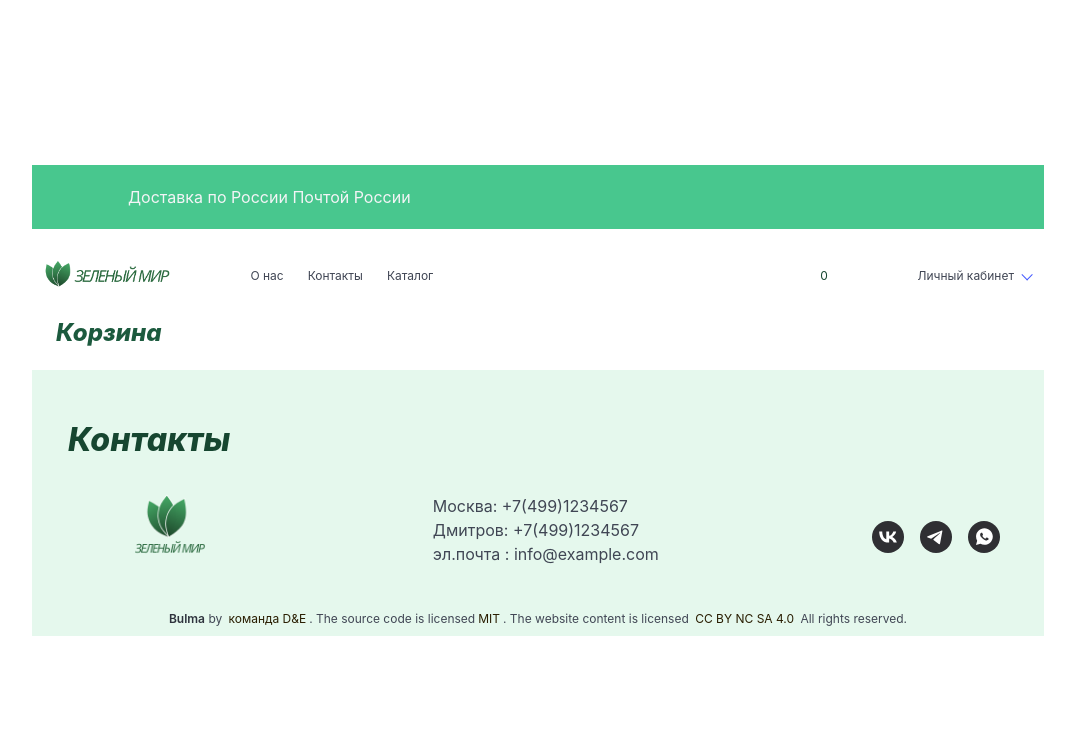
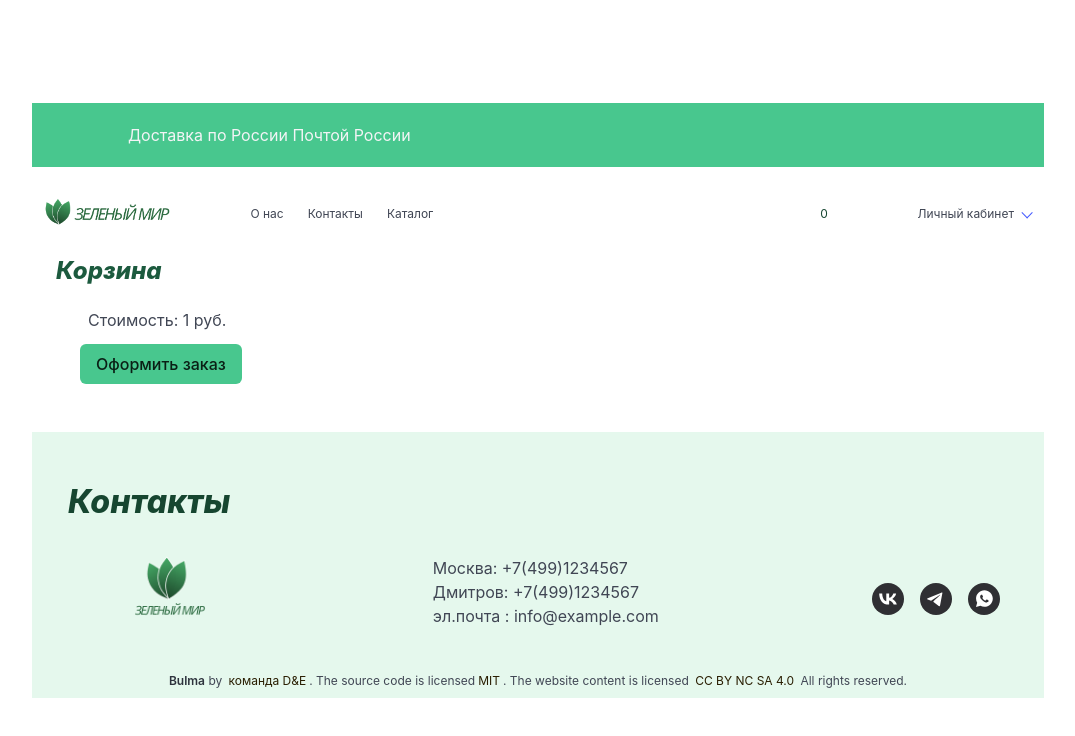
Before and after one commit to ElenaFro/teamproject, a Vue app: page /cart in a window 1280 px wide. Shown: the top 736 px of the page, without its empty margins (102-1177 px from the left). Built offline with nearby package versions, Linux system fonts and the light colour scheme; some icons are missing.

Commit message:
стоимость заказа и оформить заказ верстка

```diff
--- a/src/components/Cart/Cart.vue
+++ b/src/components/Cart/Cart.vue
@@ -11,6 +11,10 @@
       @increaseQuantity="increaseItemQuantity(index)"
       @decreaseQuantity="decreaseItemQuantity(index)"
     />
+    <div class="ml-6 mb-6" v-if="totalCost !== 0">
+      <p class="ml-2 my-3">Стоимость: {{ totalCost }} руб.</p>
+      <button class="button is-success">Оформить заказ</button>
+    </div>
     <FooterPart />
   </div>
 </template>
@@ -39,7 +43,9 @@ export default {
     },
   },
   data() {
-    return {};
+    return {
+      totalCost: 1,
+    };
   },
   computed: {
     ...mapGetters(["CART"]),
```
